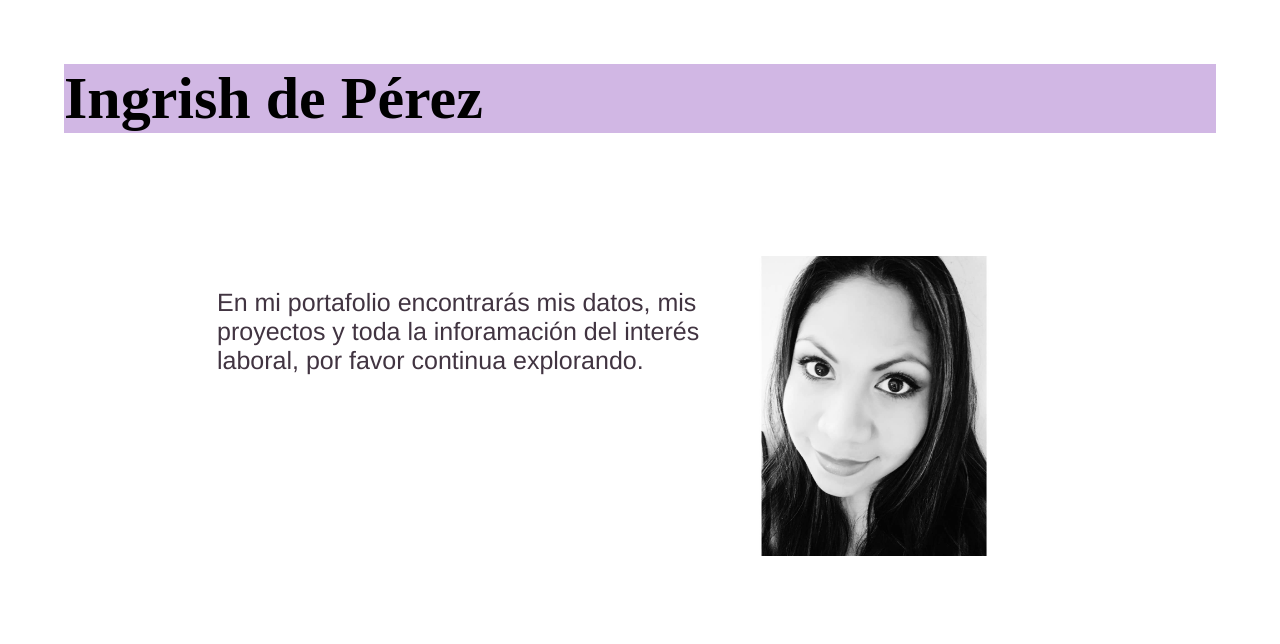
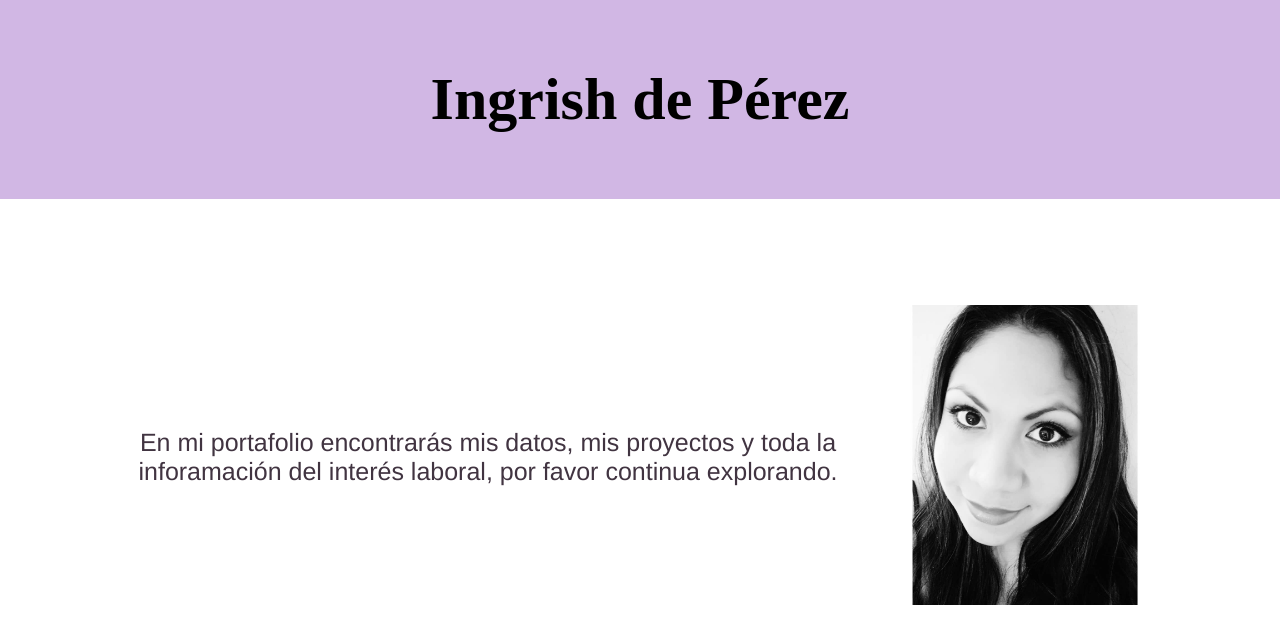
Before and after one commit to ingrish20/Portafolio, a plain HTML site: page index.html in a window 1280 px wide. Drawn offline with Linux system fonts and the light colour scheme.

Commit message:
Change box

```diff
--- a/index.html
+++ b/index.html
@@ -1,26 +1,34 @@
 <!DOCTYPE html>
 <html lang="en">
+
 <head>
     <meta charset="UTF-8">
     <meta http-equiv="X-UA-Compatible" content="IE=edge">
     <meta name="viewport" content="width=device-width, initial-scale=1.0">
     <link rel="stylesheet" href="style.css">
     <title>Portafolio</title>
+</head>
 
-</head>
 <body>
-    <header id="nombre">
+
+    <header>
         <h1>Ingrish de Pérez</h1>
     </header>
 
-    <section clase="seccion1">
-         <p id="parrafo">En mi portafolio encontrarás mis datos, mis proyectos y toda la inforamación del interés laboral, por favor continua explorando.</p>
-        <div id="imagePerfil">
-            <img src="./imagenes/foto de perfil.jpeg" width="300px" alt="Foto Ingrish">
+    <section>
+            <table>
+                <tr>
+                    <td id="col1"><p>En mi portafolio encontrarás mis datos, mis proyectos y toda la inforamación del interés laboral, por favor continua explorando.</p></td>
+                    <td><img src="./imagenes/foto de perfil.jpeg" width="300px" alt="Foto Ingrish"></td>
+                </tr>
+            </table>
         </div>
-
-    </div>
     </section>
 
+
+
+
+
 </body>
+
 </html>
--- a/style.css
+++ b/style.css
@@ -1,28 +1,32 @@
 body {
-    margin: 5%;
-}
-
-#nombre {
-    background-color: rgb(209, 183, 228);
-    font-size: 30px;
-}
-
-#parrafo {
-    color: rgb(65, 52, 65);
     margin: 0%;
-    width: 40%;
-    font-family: 'Franklin Gothic Medium', 'Arial Narrow', Arial, sans-serif;
-    font-size: 25px;
-    padding: 25px;
-    position: absolute;
-    left: 15%;
-    bottom: 50%;
 
 }
 
-#imagePerfil {
-  position: absolute;
-  right: 20%;
-  bottom:30%;
+header {
+    background-color: rgb(209, 183, 228);
+    font-size: 30px;
+    padding: 25px;
+    text-align: center;
+}
+
+section {
+    margin: 3%;
+    padding: 5%;
 
 }
+
+
+p {
+    color: rgb(65, 52, 65);
+    font-family: 'Franklin Gothic Medium', 'Arial Narrow', Arial, sans-serif;
+    font-size: 25px;
+    margin: 0;
+    text-align: center;
+
+}
+
+#image {
+    display: flex;
+    justify-content: left;
+}
```
